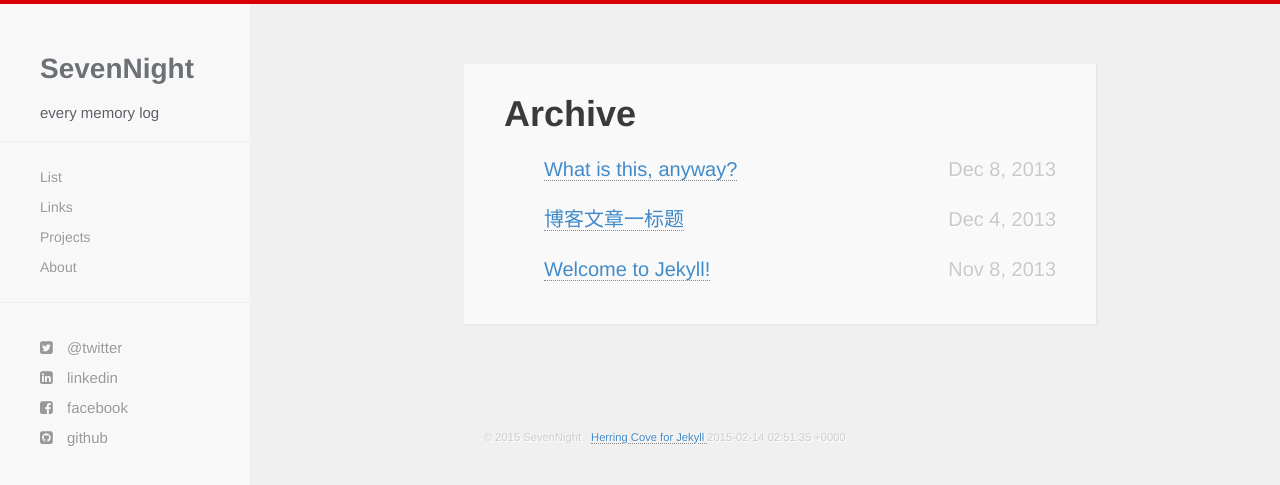
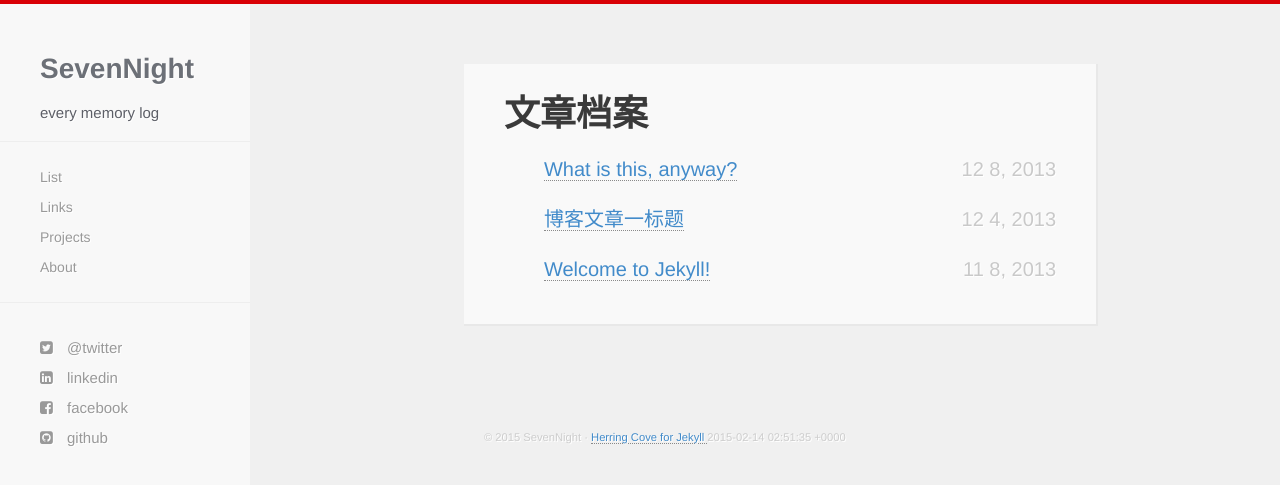
Before and after one commit to ceares/blog, a Jekyll site: the page built from list.html, in a window 1280 px wide. Shown: the top 485 px of the page. Built offline with Jekyll 4.4.1, drawn with Linux system fonts in a browser that asks for light colours; nearby versions of some CDN libraries; Markdown is read by kramdown in place of the engine named in the settings.

Commit message:
Update list.html

```diff
--- a/list.html
+++ b/list.html
@@ -3,10 +3,10 @@ title: All Posts
 ---
 <div class="container">
   <div id="article">
-  <h1>Archive</h1>
+  <h1>文章档案</h1>
   <ul class="posts">
     {% for post in site.posts %}
-    <li><span><a href="{{ site.baseurl }}{{ post.url }}">{{ post.title }}</a><time class="pull-right post-list">{{ post.date | date_to_string | date: "%b %-d, %Y"  }}</h4></time></span></span></li>
+    <li><span><a href="{{ site.baseurl }}{{ post.url }}">{{ post.title }}</a><time class="pull-right post-list">{{ post.date | date_to_string | date: "%m %-d, %Y"  }}</h4></time></span></span></li>
     {% endfor %}
   </ul>
 </div>
```
